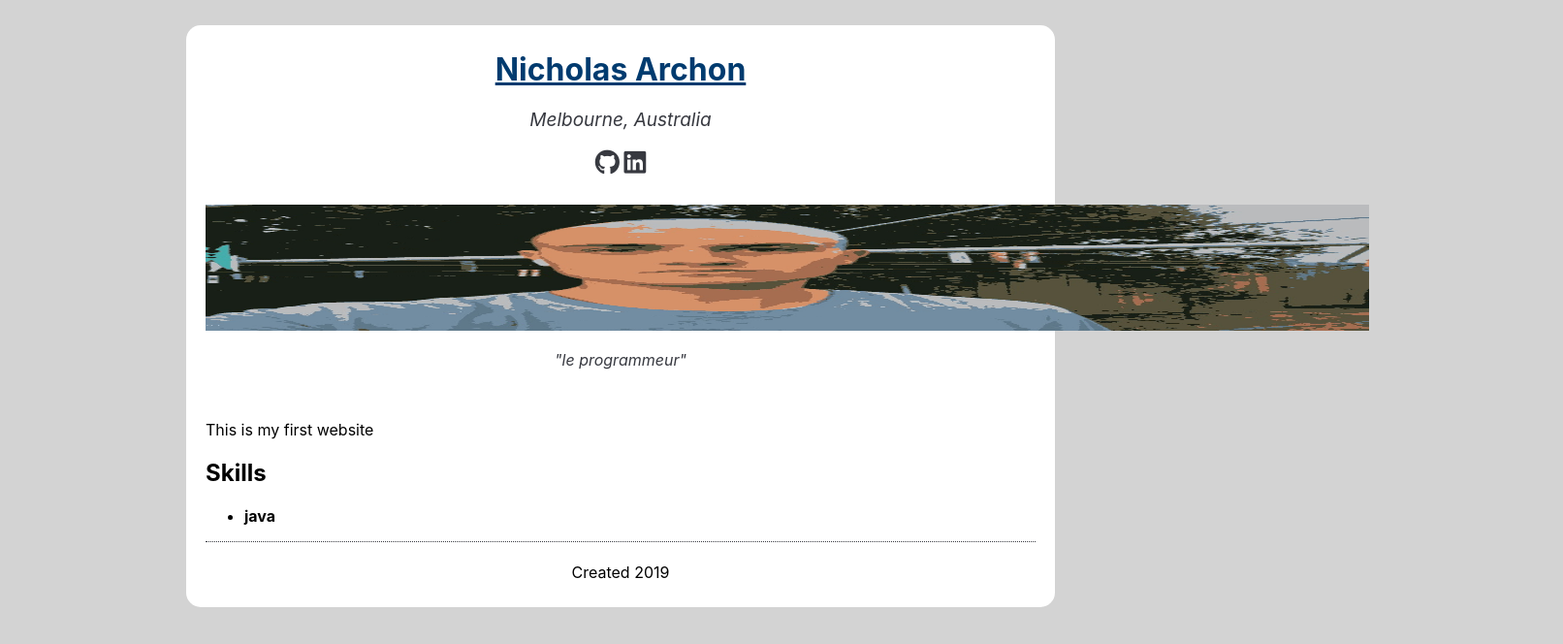
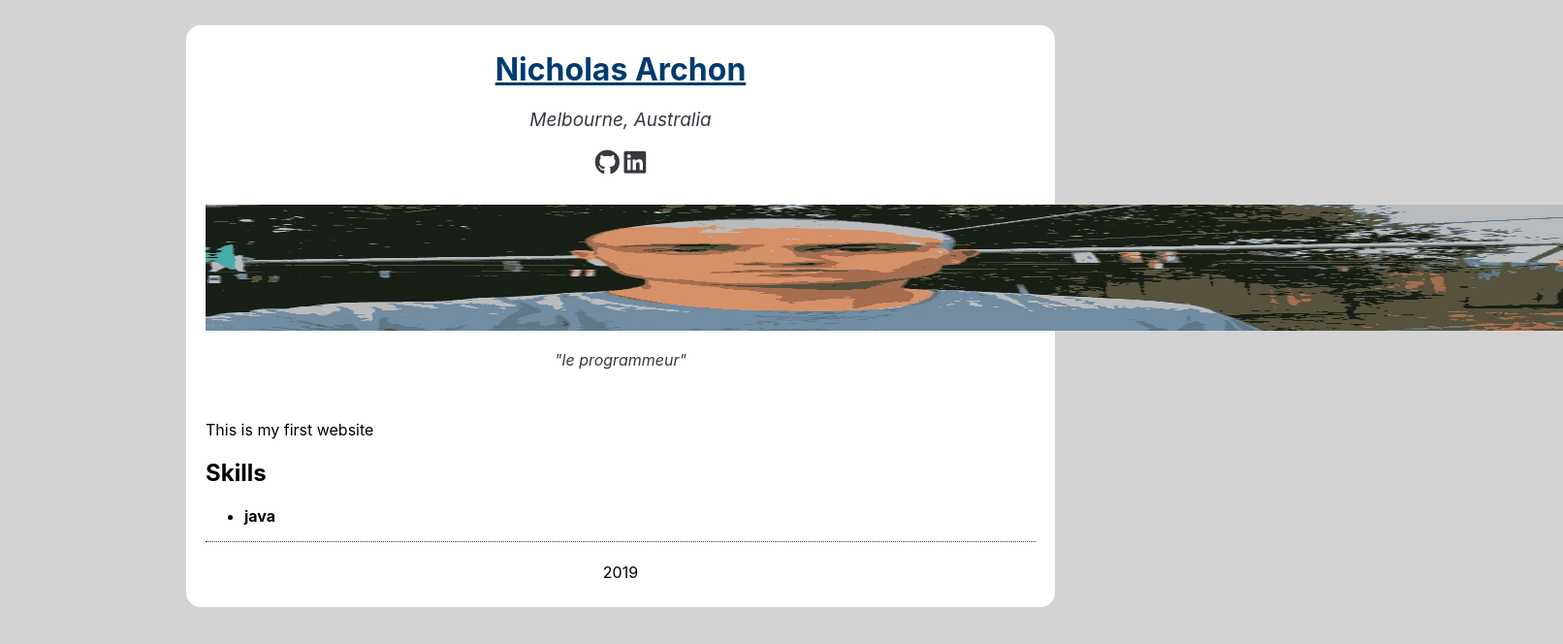
Before and after one commit to Waterdrinker88/Waterdrinker88.github.io, a plain HTML site: page index.html in a window 1280 px wide. Shown: the whole page at 97% size, 1612 px wide, since content can reach past the window. Drawn offline with Linux system fonts and the light colour scheme; files that its build step writes are made by us from their sources.

Commit message:
Update index.html

```diff
--- a/index.html
+++ b/index.html
@@ -28,7 +28,7 @@
 	    	<a href="https://github.com/Waterdrinker88" target="_blank"><i class="fab fa-github animated fadeIn" aria-hidden="true"></i></a>
 	    	<a href="" target="_blank"><i class="fab fa-linkedin animated fadeIn" aria-hidden="true"></i></a>
 	    </div>
-		<p><img src="/images/imageedit_1_2731834854.jpg" alt="profile logo" width="1200" height="130"> </p>
+		<p><img src="/images/imageedit_1_2731834854.jpg" alt="profile logo" width="1400" height="130"> </p>
 
 		<!-- Tagline can be a short list of skills, a quote or profession -->
 		<p id="tagline"><i>"le programmeur"</i></p>
@@ -41,7 +41,7 @@
 			</ul>
 		</div>
 		<footer>
-			<p>Created 2019</p>
+			<p>2019</p>
 		</footer>
 	</body>
 </html>
```
